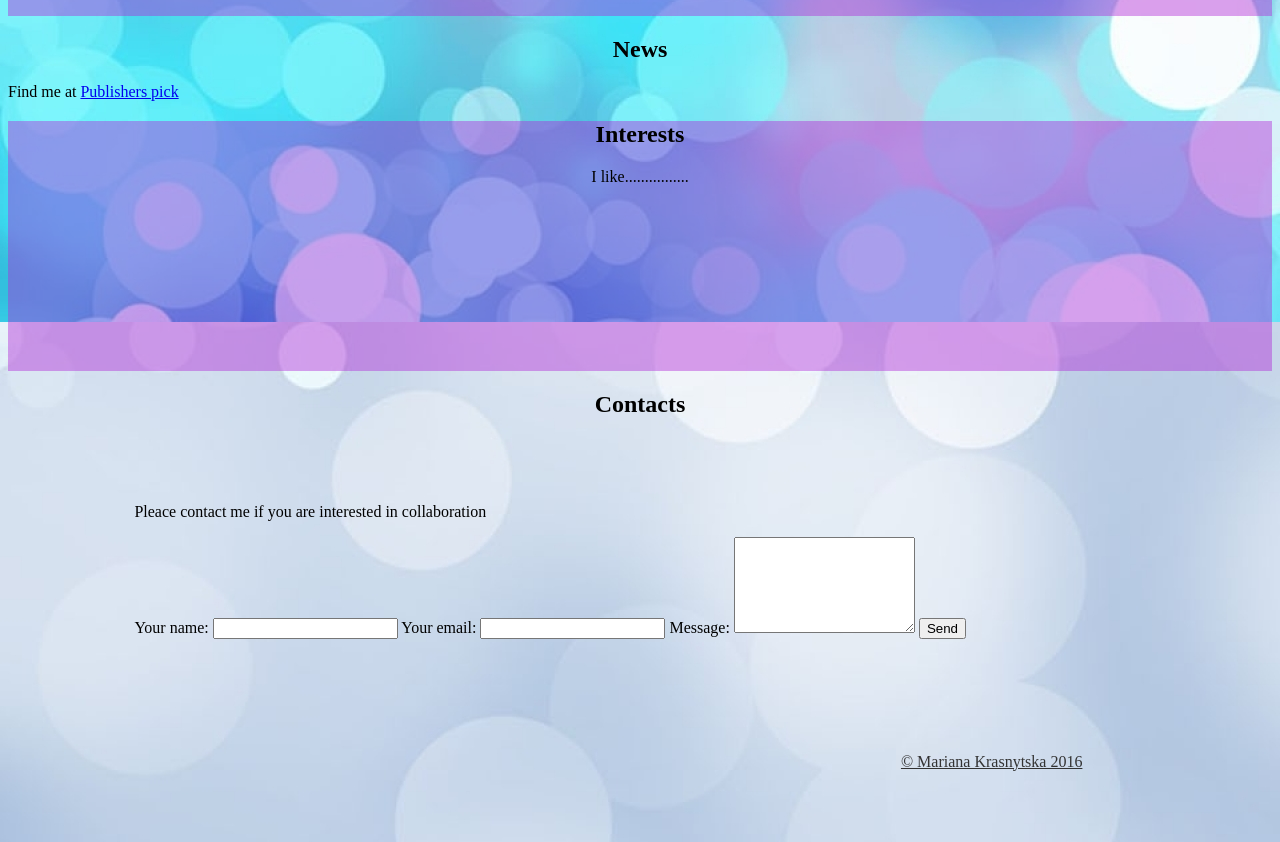
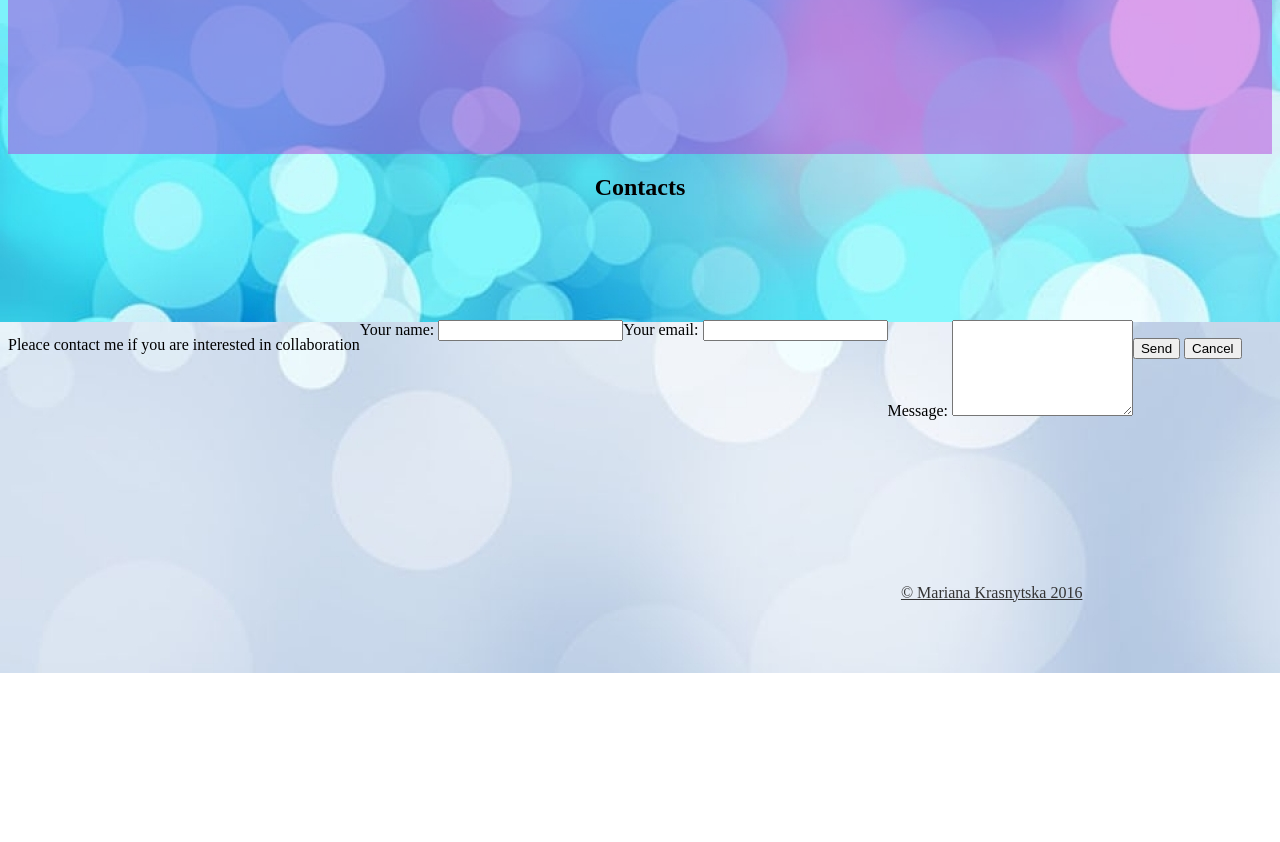
Before and after one commit to MarjanAran/website, a plain HTML site: page index.html in a window 1280 px wide. Shown: the part 1278-2120 px from the top of the page. After the commit the page ends 1951 px from the top, so only its background shows below. Drawn offline with Linux system fonts and the light colour scheme.

Commit message:
Update index.html

```diff
--- a/index.html
+++ b/index.html
@@ -50,7 +50,7 @@
         <div class="official website">
             <h3>Official website</h3>
         </div>
-         <img src="myphoto.JPG" alt="my photo face" >
+         <img src="myphoto.JPG" alt="my photo face" height="200">
         <section id="scroll-down" class="demo">
             <a href="#profile"><span></span><span></span><span></span></a>
         </section>
@@ -121,24 +121,22 @@ Download <a href="CV.pdf" class="nav-item">CV</a>
     </section>
 
     <section class="form">
-        <div class="flex-form">
-            <form class="flex-outer">
-                <p class="get-in-touch">Pleace contact me if you are interested in collaboration
+        <div class="form">
+                <p>Pleace contact me if you are interested in collaboration
                 </p>
-                <p id="thanks"></p>
                 <label for="name"><span>Your name:</span>
                     <input type="text" id="name" required/>
-                </label>
+                </label> <br>
                 <label for="email"><span>Your email:</span>
                     <input type="text" id="email" required/>
-                </label>
+                </label> <br>
                 <label for="message"><span>Message:</span>
                     <textarea id="message" rows="6" required></textarea>
                 </label>
-                <label>
+                <label><br>
                     <button id="button">Send</button>
+                    <button id="button">Cancel</button>
                 </label>
-            </form>
         </div>
     </section>
 
```
